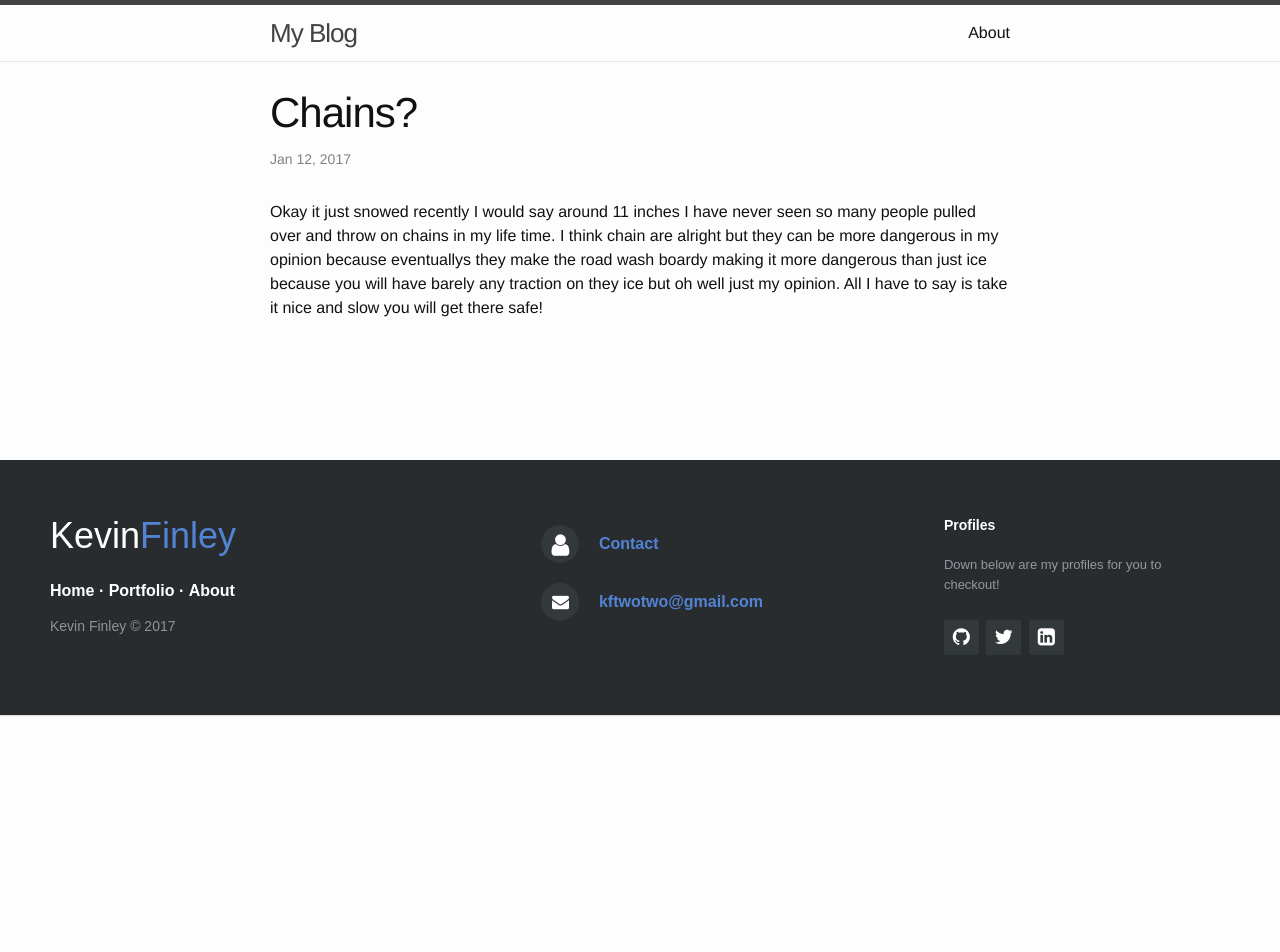
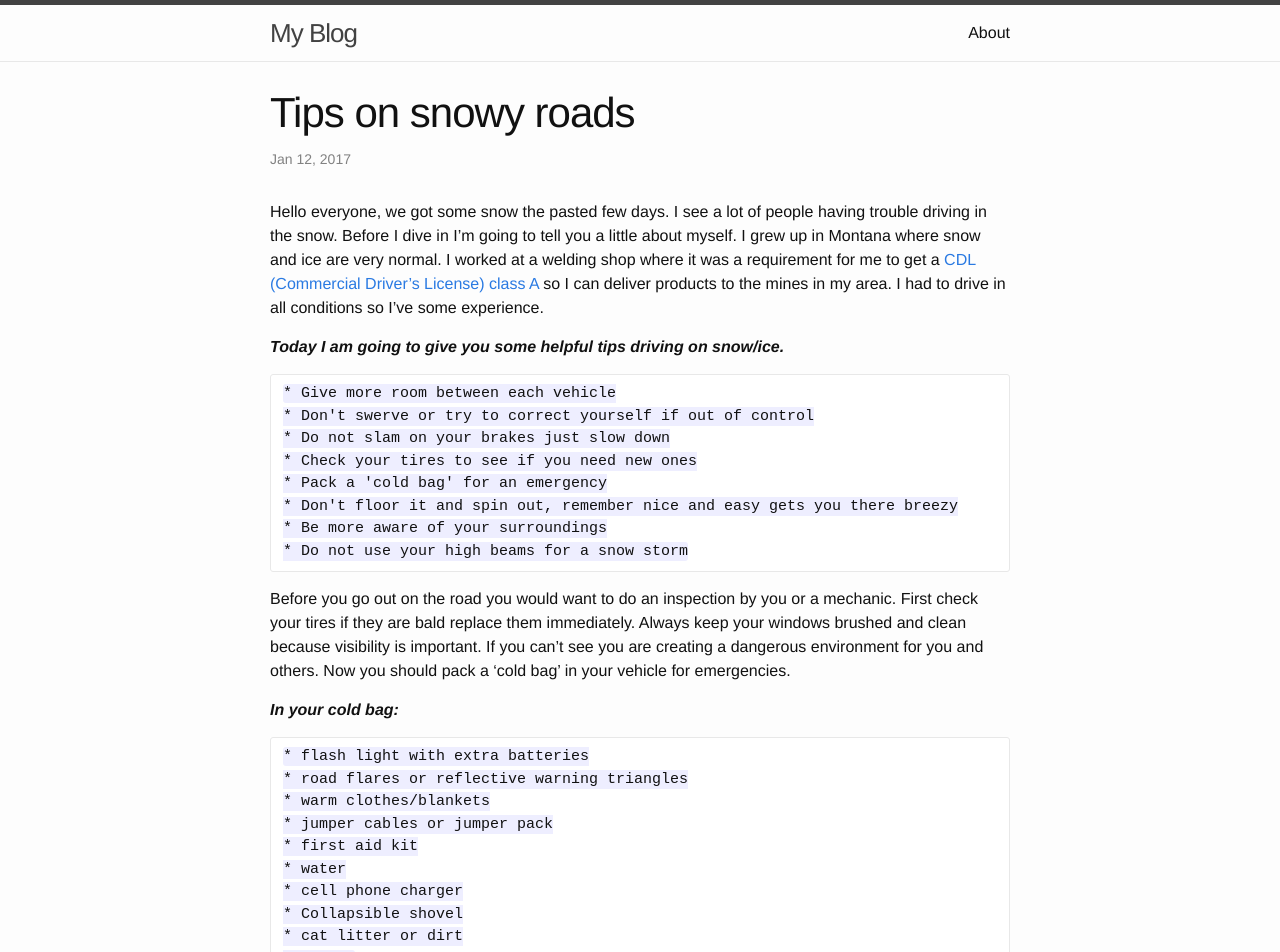
Before and after one commit to kftwotwo/kftwotwo.github.io, a Jekyll site: the page built from _posts/2017-1-12-chains.markdown, in a window 1280 px wide and 1400 px high. Shown: the top 952 px of the window. Built offline with Jekyll 4.4.1, drawn with Linux system fonts in a browser that asks for light colours; some of the changed text lies outside the part shown.

Commit message:
change chains post to better content

````diff
--- a/_posts/2017-1-12-chains.markdown
+++ b/_posts/2017-1-12-chains.markdown
@@ -1,8 +1,40 @@
 ---
 layout: post
-title:  "Chains?"
+title:  "Tips on snowy roads"
 date:   2017-1-12 20:18:04
 categories: objects
 ---
 
-Okay it just snowed recently I would say around 11 inches I have never seen so many people pulled over and throw on chains in my life time. I think chain are alright but they can be more dangerous in my opinion because eventuallys they make the road wash boardy making it more dangerous than just ice because you will have barely any traction on they ice but oh well just my opinion. All I have to say is take it nice and slow you will get there safe!
+Hello everyone, we got some snow the pasted few days. I see a lot of people having trouble driving in the snow. Before I dive in I'm going to tell you a little about myself. I grew up in Montana where snow and ice are very normal. I worked at a welding shop where it was a requirement for me to get a [CDL (Commercial Driver's License) class A](http://www.cdldigest.com/cdl/) so I can deliver products to the mines in my area. I had to drive in all conditions so I've some experience.
+
+***Today I am going to give you some helpful tips driving on snow/ice.***
+```
+* Give more room between each vehicle
+* Don't swerve or try to correct yourself if out of control
+* Do not slam on your brakes just slow down
+* Check your tires to see if you need new ones
+* Pack a 'cold bag' for an emergency
+* Don't floor it and spin out, remember nice and easy gets you there breezy
+* Be more aware of your surroundings
+* Do not use your high beams for a snow storm
+```
+
+Before you go out on the road you would want to do an inspection by you or a mechanic. First check your tires if they are bald replace them immediately. Always keep your windows brushed and clean because visibility is important. If you can't see you are creating a dangerous environment for you and others. Now you should pack a 'cold bag' in your vehicle for emergencies.
+
+***In your cold bag:***
+```
+* flash light with extra batteries
+* road flares or reflective warning triangles
+* warm clothes/blankets
+* jumper cables or jumper pack
+* first aid kit
+* water
+* cell phone charger
+* Collapsible shovel
+* cat litter or dirt
+* chains
+```
+Most of those items are standard, you can never over pack for being on the road. You might ask me what is the cat litter or dirt for?
+![Jar of dirt](https://33.media.tumblr.com/b26f29353dbc05df5853d558f2af22c9/tumblr_n0lkvzjo4J1sl2j89o8_500.gif)
+
+Let's say are stuck on a little hill and it's all ice. You don't have any chains to assist you up the hill. Sprinkle some dirt or cat littler in the direction you are headed to gain some traction. For more safety tips for driving the snow visit [AAA](http://exchange.aaa.com/safety/roadway-safety/winter-driving-tips/#.WIWG97YrJZo)
````
Also changed, not shown: _posts/2017-1-6-testday.markdown (+11 -2 lines).
